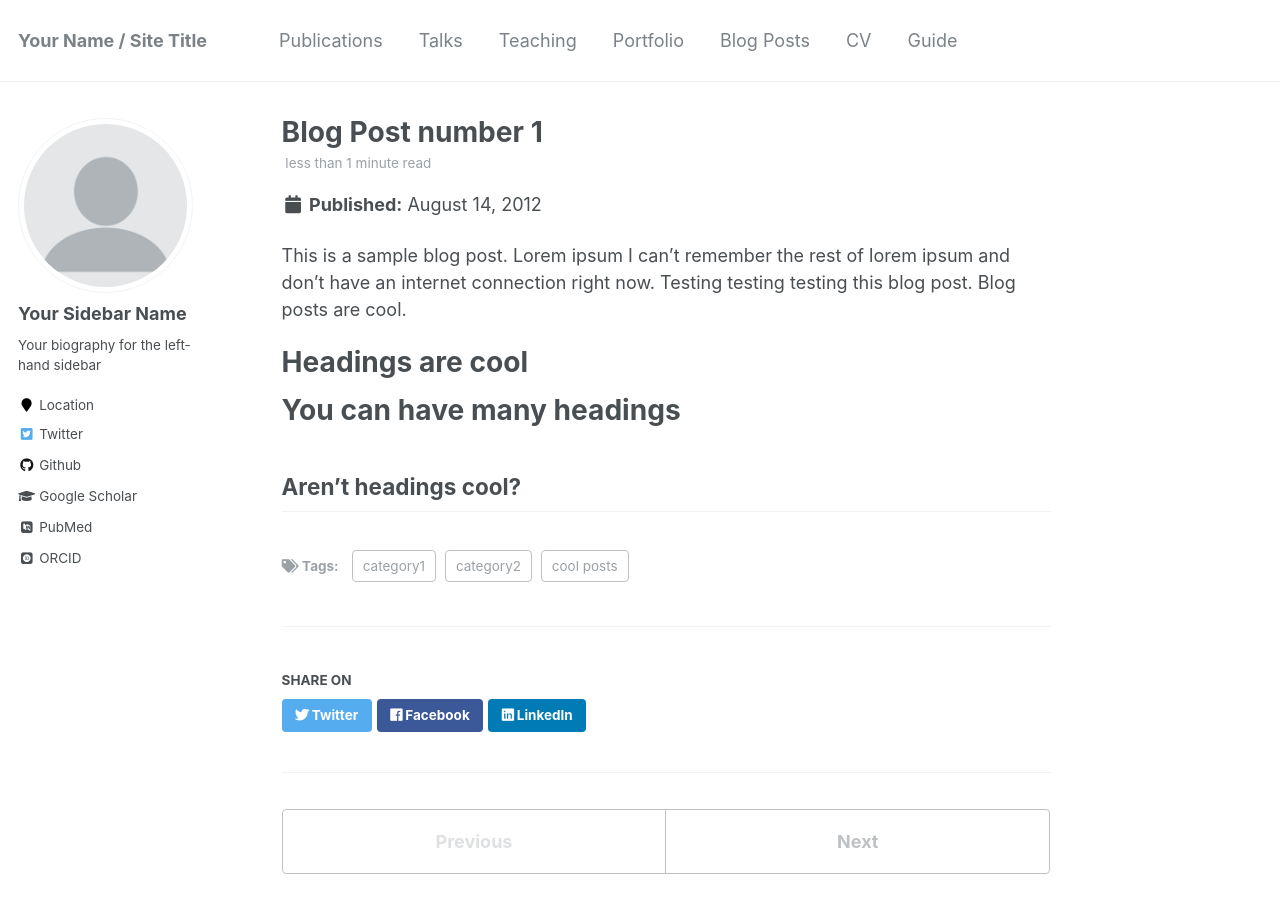
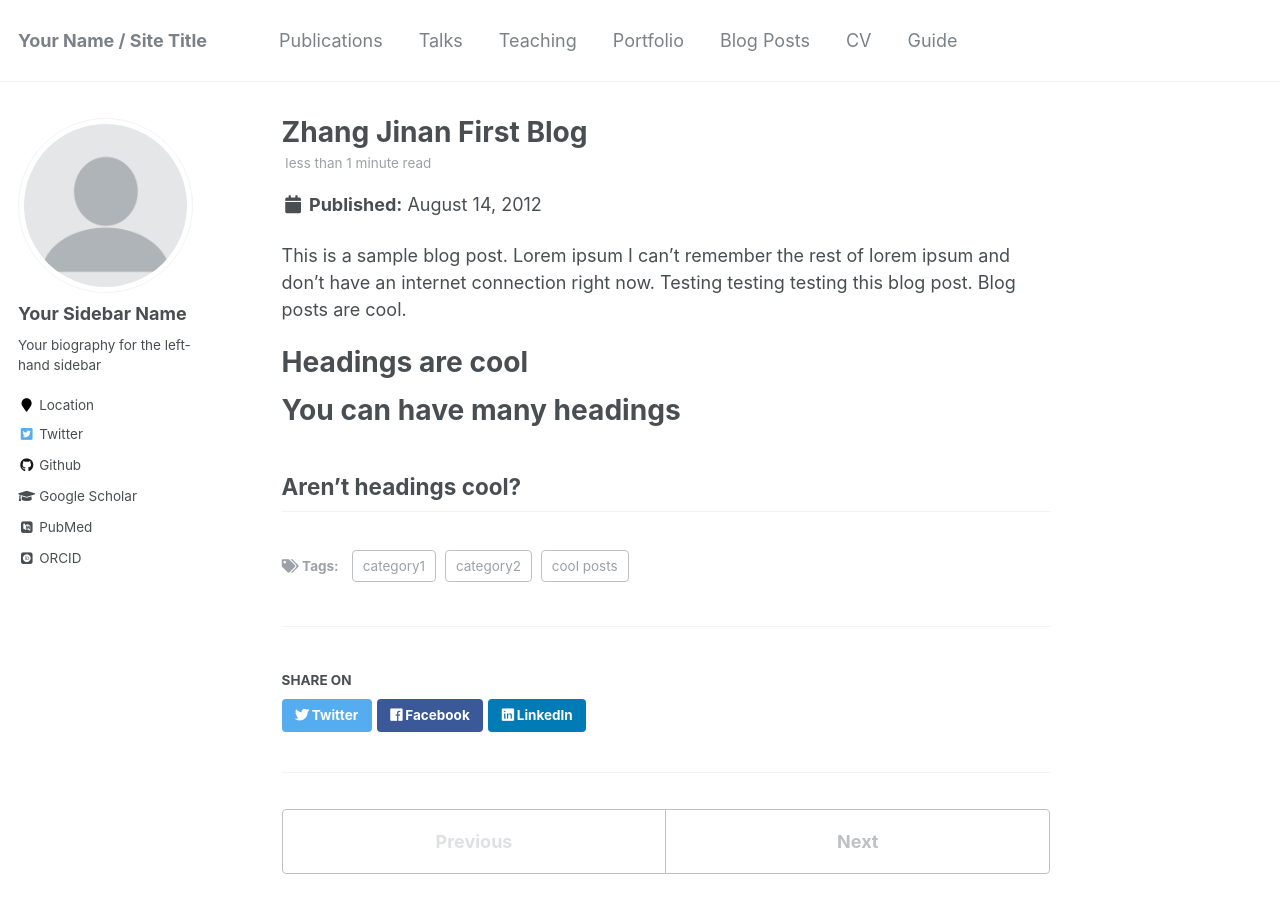
Before and after one commit to Inherit-South/Inherit-South.github.io, a Jekyll site: the page built from _posts/2012-08-14-blog-post-1.md, in a window 1280 px wide and 900 px high. Built offline with Jekyll 4.4.1, drawn with Linux system fonts in a browser that asks for light colours; some web fonts are replaced.

Commit message:
edify the blog

```diff
--- a/_posts/2012-08-14-blog-post-1.md
+++ b/_posts/2012-08-14-blog-post-1.md
@@ -1,5 +1,5 @@
 ---
-title: 'Blog Post number 1'
+title: 'Zhang Jinan First Blog'
 date: 2012-08-14
 permalink: /posts/2012/08/blog-post-1/
 tags:
```
